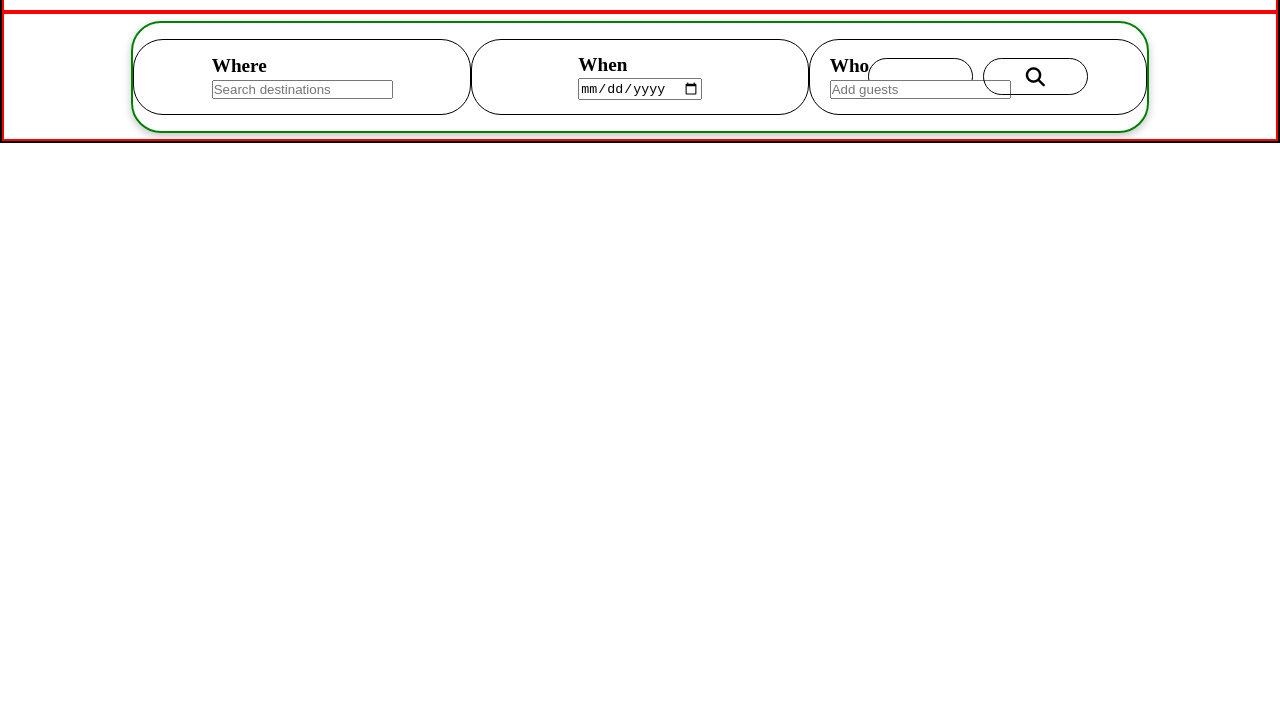
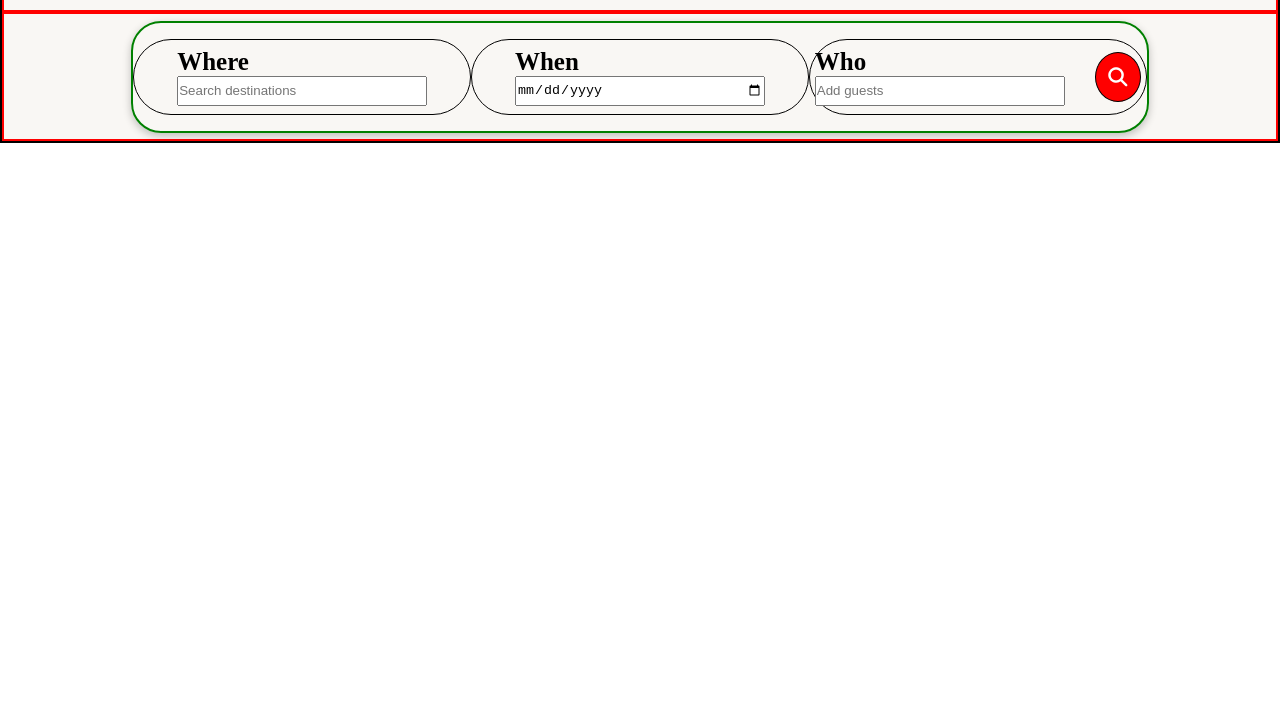
Before and after one commit to mantashasheikh/AirBnb-Major-Project, a plain HTML site: page index.html in a window 1280 px wide. Shown: the part 97-800 px from the top of the page. Drawn offline with Linux system fonts and the light colour scheme.

Commit message:
airbnb nav

```diff
--- a/index.html
+++ b/index.html
@@ -57,12 +57,12 @@
 
                     </div>
                     <div id="Who">
-                        <div id="fwho">
-                            <form action="">
-                                <label for="who">Who</label><br>
-                                <input type="text" id="who" name="who" placeholder="Add guests">
-                            </form>
-                        </div>
+
+                        <form action="">
+                            <label for="who">Who</label><br>
+                            <input type="text" id="who" name="who" placeholder="Add guests">
+                        </form>
+
                         <div id="iconwho">
                             <i class="fa-solid fa-magnifying-glass"></i>
                         </div>
--- a/style.css
+++ b/style.css
@@ -16,6 +16,7 @@
 #smallDiv1{
     width: 100%;
     height: 50%;
+    background-color: rgb(249, 247, 244);
     border: 2px solid red;
     display: flex;
     justify-content: space-between;
@@ -49,6 +50,7 @@ nav div{
     height: 50px;
 }
 #nav a{
+    font-size: 22px;
     text-decoration: none;
     color: black;
 }
@@ -81,6 +83,7 @@ nav div{
 #smallDiv2{
     width: 100%;
     height: 60%;
+    background-color: rgb(249, 247, 244);
     border: 2px solid red;
     display: flex;
     justify-content: center;
@@ -104,35 +107,32 @@ nav div{
     display: flex;
     justify-content: center;
     align-items: center;
-    gap: 10px;
+    gap: 30px;
     padding: 10px;
     border: 1px solid black;
-    border-radius: 30px;
+    border-radius: 40px;
 }
-#Who{
+label{
+    font-size: 25px;
+}
+input{
+    height: 30px;
+    width : 250px;
+}
+
+#Who div{
+    height: 50px;
+    width: 50px;
+    border-radius: 50%;;
+}
+
+#iconwho{
+    height: 20px;
+    width: 20px;
+    border-radius: 50%;
+    background-color: red;
     display: flex;
     justify-content: center;
     align-items: center;
-    gap: 5px;
-    padding: 5px;
+    color: white;
 }
-#fwho{
-    width: 400px;
-    height: 20px;
-    border: 1px solid black;
-    border-radius: 20px;
-    display: flex;
-    justify-content: space-between;
-    align-items: center;
-    gap: 5px;
-    padding: 5px;
-}
-#iconwho{
-    width: 40px;
-    height: 40px;
-    border: 1px solid black;
-    border-radius: 50%;
-    display: flex;
-    justify-content: center;
-    align-items: center;
-}
```
Also changed, not shown: Services.html (+2 -2 lines).
